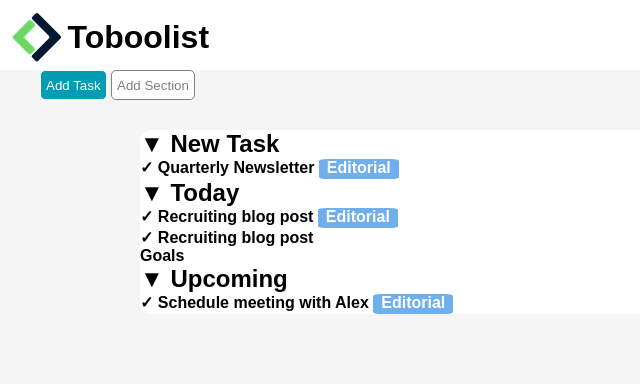
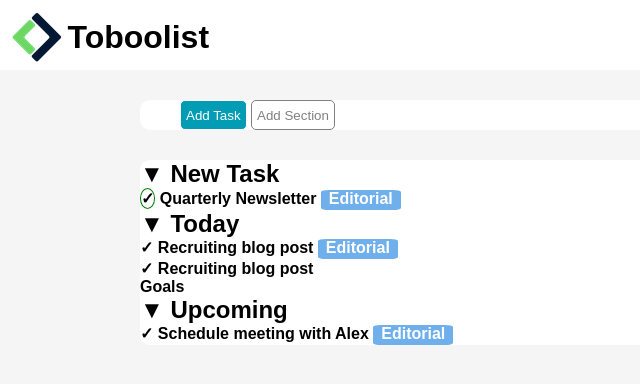
Before and after one commit to MatteoGaloni/html-css-toboolist, a plain HTML site: page index.html in a window 1280 px wide. Shown: the whole page, without its empty margins (0-640 px from the left). Drawn offline with Linux system fonts and the light colour scheme.

Commit message:
fix(main)panel

```diff
--- a/index.html
+++ b/index.html
@@ -17,18 +17,17 @@
     <!-- corpo della pagina -->
     <main>
         <!-- barra di comando -->
-        <section>
-            <div id="comando">
+        <section class="panel">
                 <button id="addtask" type="button" onclick="alert('Hello world!')">Add Task</button>
                 <button id="addsection" type="button" onclick="alert('Hello world!')">Add Section</button>
-            </div>
         </section>
 
         <!-- opzioni varie -->
         <section>
             <div id="mainbox">
                 <h2>&#9660 New Task</h2>
-                <h4 class="editorial">&#10003 Quarterly Newsletter
+
+                <h4 class="editorial"><span>&#10003</span> Quarterly Newsletter
                     <div id= "editorial_button">Editorial</div>
                 </h4>
 
```
